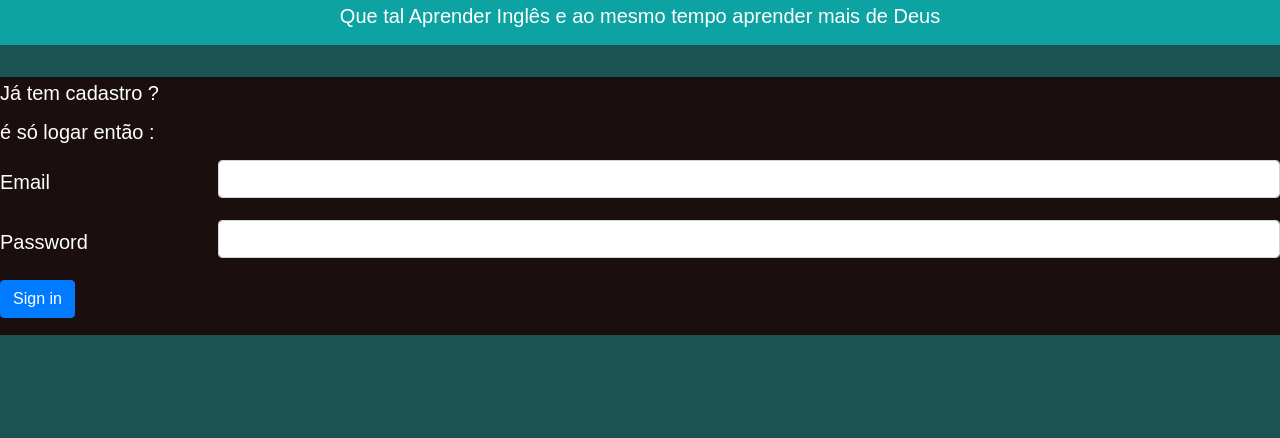
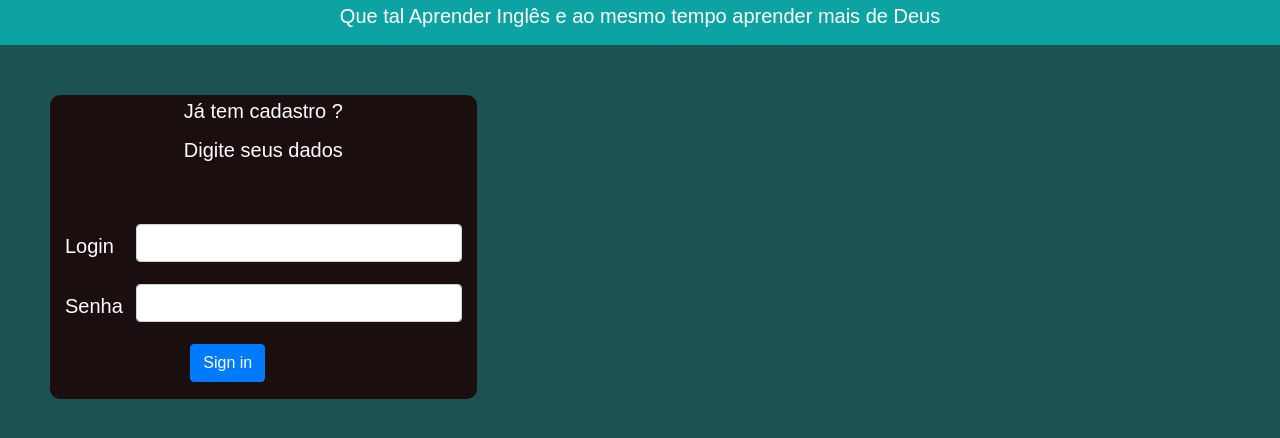
Before and after one commit to daianemsilva09/InglesEBiblia, a plain HTML site: page Projeto/index.html in a window 1280 px wide. Shown: the part 122-560 px from the top of the page. Drawn offline with Linux system fonts and the light colour scheme.

Commit message:
alteraçoes 09.06

```diff
--- a/Projeto/css/style.css
+++ b/Projeto/css/style.css
@@ -13,6 +13,17 @@ body{
     background-color:rgb(26, 14, 14);
     padding-bottom: 1px;
     padding-top: 5px;
+
     color: White;
+    border-radius: 10px;
 
 }
+.margin {
+    padding-bottom: 50px;
+    padding-top: 10px;
+
+   }
+
+.mg {
+    margin: 50px;
+}
--- a/Projeto/index.html
+++ b/Projeto/index.html
@@ -22,18 +22,20 @@
         </div>
       </div>
 
-      <div class="dai formulario">
+      <div class="col-lg-4 text-center mg formulario ">
         <p>Já tem cadastro ?</p>
-        <p> é só logar então :</p>
+        <p>Digite seus dados </p>
+      </br>
+      </br>
       <form>
         <div class="form-group row ">
-          <label for="inputEmail3" class="col-sm-2 col-form-label">Email</label>
+          <label for="inputEmail3" class="col-sm-2 col-form-label">Login</label>
           <div class="col-sm-10">
             <input type="email" class="form-control" id="inputEmail3">
           </div>
         </div>
         <div class="form-group row">
-          <label for="inputPassword3" class="col-sm-2 col-form-label">Password</label>
+          <label for="inputPassword3" class="col-sm-2 col-form-label">Senha</label>
           <div class="col-sm-10">
             <input type="password" class="form-control" id="inputPassword3">
           </div>
```
